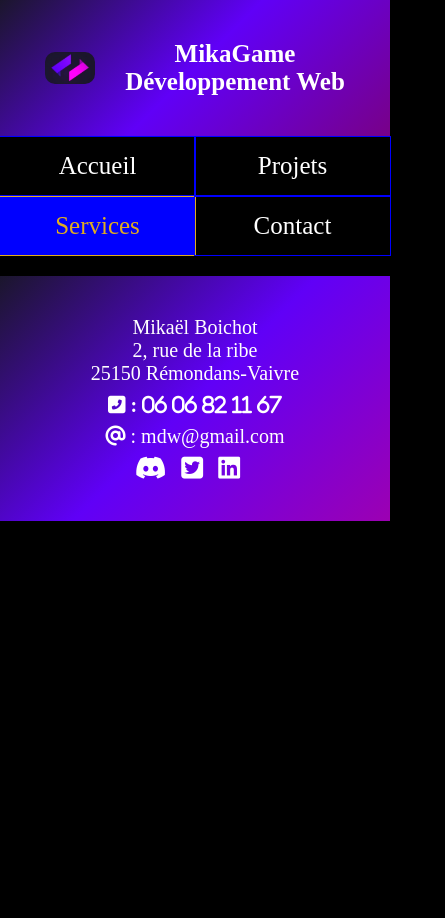
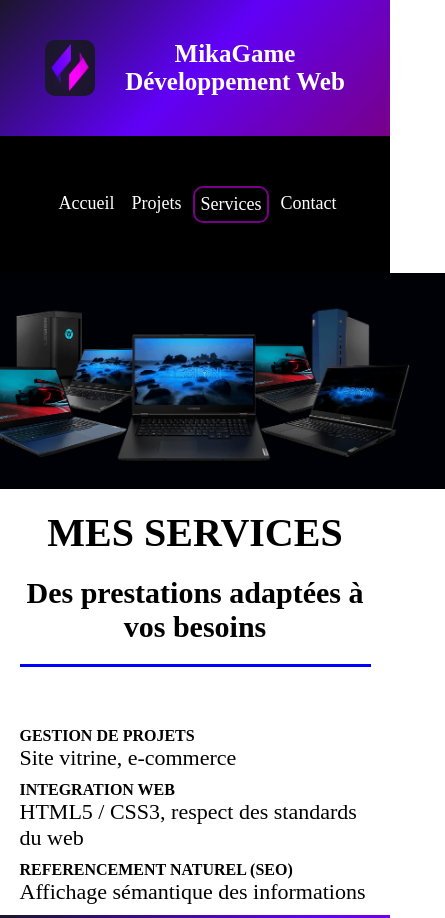
Before and after one commit to mikagame/mvl, a plain HTML site: page services.html in a window 390 px wide. Shown: the top 918 px of the page, 445 px wide, since content can reach past the window. Before the commit the page ends 844 px from the top, so only its background shows below. Drawn offline with Linux system fonts and the light colour scheme.

Commit message:
création site

```diff
--- a/services.html
+++ b/services.html
@@ -21,8 +21,27 @@
         <p>Services</p>
         <a href="">Contact</a>
     </nav>
-    <main class="home">
 
+    <div class="hero">
+        <img src="img/ordi.png" alt="hero" />
+
+    </div>
+    <main class="services">
+        <h2>MES SERVICES</h2>
+        <h3>Des prestations adaptées à vos besoins</h3>
+        <div class="infoService">
+            <div class="first">
+                <h4>GESTION DE PROJETS</h4>
+                <p>Site vitrine, e-commerce</p>
+                <h4>INTEGRATION WEB</h4>
+                <p>HTML5 / CSS3, respect des standards du web</p>
+                <h4>REFERENCEMENT NATUREL (SEO)</h4>
+                <p>Affichage sémantique des informations</p>
+            </div>
+            <div class="second">
+
+            </div>
+        </div>
 
 
     </main>
--- a/style/_settings.scss
+++ b/style/_settings.scss
@@ -4,5 +4,16 @@
 }
 
 body {
+    background-color: white;
+}
+
+.hero {
+    display: flex;
+    justify-content: center;
     background-color: black;
+    img {
+        object-fit: cover;
+        width: 40%;
+        min-width: 500px;
+    }
 }
--- a/style/layout/_header.scss
+++ b/style/layout/_header.scss
@@ -1,6 +1,6 @@
 header {
     display: flex;
-    align-items: center;
+    // align-items: center;
     justify-content: center;
     //background: linear-gradient(135deg, #024d94, #008bdb);
     background: linear-gradient(135deg, #1b162c, #6000f7, #780088);
--- a/style/layout/_navBar.scss
+++ b/style/layout/_navBar.scss
@@ -1,12 +1,13 @@
 nav {
     display: flex;
-    justify-content: flex-end;
+    justify-content: center;
     align-items: center;
-    margin: 30px 60px 30px 60px;
+    background-color: black;
+    padding: 50px;
     a {
         font-size: 25px;
         padding: 6px;
-        margin-left: 10px;
+        margin-left: 20px;
         text-decoration: none;
         color: white;
         border-bottom: 2px solid transparent;
@@ -28,31 +29,10 @@ nav {
 
 @media only screen and (max-width: 599px) {
     nav {
-        display: grid;
-        grid-template-columns: 1fr 1fr;
-        grid-template-rows: 1fr 1fr;
-        align-items: center;
-        justify-items: center;
-        margin: 0;
-        margin-bottom: 20px;
         a,
         p {
-            text-align: center;
-            margin: 0;
-            padding: 15px 0 15px 0;
-            width: 100%;
-            border-radius: 0;
-        }
-        p {
-            border: 1px solid #ffc400e0;
-            background-color: blue;
-            color: #ffc400e0;
-        }
-        a {
-            border: 1px solid blue;
-            &:hover {
-                border: 1px solid blue;
-            }
+            font-size: 18px;
+            margin-left: 5px;
         }
     }
 }
--- a/style/pages/_index.scss
+++ b/style/pages/_index.scss
@@ -1,19 +1,20 @@
 .home {
     margin: 0 5% 0 5%;
     h2 {
-        font-size: 30px;
+        font-size: 40px;
         font-weight: bold;
         text-align: center;
         margin-bottom: 30px;
         padding-bottom: 20px;
         padding-top: 20px;
         border-bottom: 3px solid blue;
-        border-top: 3px solid blue;
-        color: white;
+        color: black;
     }
     p {
         font-size: 22px;
         margin-bottom: 10px;
+        color: black;
+        padding: 5px;
     }
 }
 
@@ -23,6 +24,7 @@
     border-radius: 10px;
     padding: 20px;
     box-shadow: 6px 6px 10px black;
+    background-color: rgb(185, 183, 183);
     a {
         font-weight: bolder;
         text-decoration: none;
--- a/style/pages/_projets.scss
+++ b/style/pages/_projets.scss
@@ -5,15 +5,14 @@
     align-items: center;
     h2 {
         width: 100%;
-        font-size: 30px;
+        font-size: 40px;
         font-weight: bold;
         text-align: center;
         margin-bottom: 60px;
         padding-bottom: 20px;
         padding-top: 20px;
-        border-bottom: 3px solid blue;
-        border-top: 3px solid blue;
-        color: white;
+        border-bottom: 3px solid black;
+        color: black;
     }
     p {
         font-size: 22px;
@@ -25,9 +24,13 @@
     display: grid;
     grid-template-columns: 1fr 1fr 1fr;
     grid-template-rows: 1fr 1fr;
-    gap: 30px;
+    gap: 50px;
     margin-bottom: 60px;
     max-width: 1500px;
+    background-color: rgb(185, 183, 183);
+    padding: 50px;
+    border-radius: 10px;
+    box-shadow: 6px 6px 10px rgb(71, 71, 71);
     a {
         border: 1px solid blue;
         border-radius: 10px;
@@ -61,3 +64,18 @@
         }
     }
 }
+
+@media only screen and (max-width: 599px) {
+    .projets {
+        margin-bottom: 50px;
+    }
+    .projetVitrine {
+        display: flex;
+        flex-direction: column;
+        margin: 0 10% 0 10%;
+        padding: 0;
+        background-color: rgb(185, 183, 183);
+        border: none;
+        box-shadow: none;
+    }
+}
--- a/style/pages/_services.scss
+++ b/style/pages/_services.scss
@@ -0,0 +1,27 @@
+.services {
+    margin: 0 5% 0 5%;
+    display: flex;
+    flex-direction: column;
+    align-items: center;
+    h2 {
+        width: 100%;
+        font-size: 40px;
+        font-weight: bold;
+        text-align: center;
+        margin-bottom: 20px;
+        padding-top: 20px;
+        color: black;
+    }
+    h3 {
+        text-align: center;
+        width: 100%;
+        font-size: 30px;
+        margin-bottom: 60px;
+        padding-bottom: 20px;
+        border-bottom: 3px solid blue;
+    }
+    p {
+        font-size: 22px;
+        margin-bottom: 10px;
+    }
+}
```
Also changed, not shown: index.html (+6 -4 lines), projets.html (+3 -1 lines), img/ordi.png (added), style/main.css, 1 other file.
